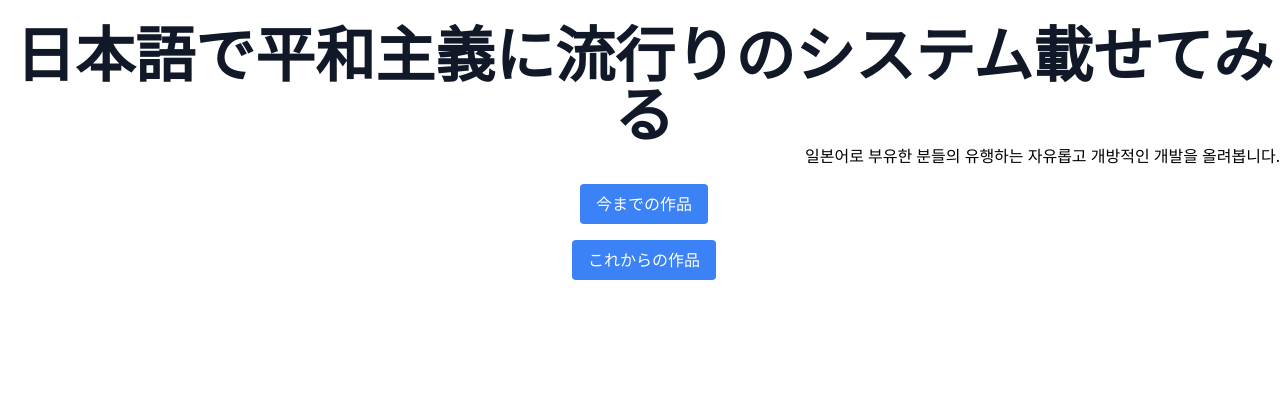
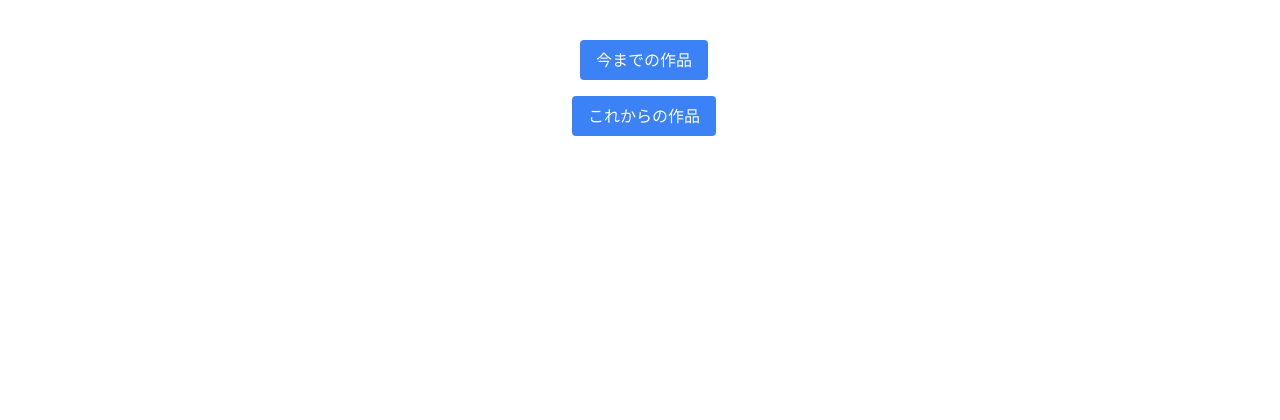
Before and after one commit to jpgits/tail-flask, a Flask app: page / in a window 1280 px wide. Shown: the part 90-510 px from the top of the page. Run offline with Flask 3, Linux system fonts and the light colour scheme; style sheets or scripts are compiled from the project's sources.

Commit message:
Update index.html

```diff
--- a/templates/index.html
+++ b/templates/index.html
@@ -4,8 +4,8 @@
 
 {% block content %}
 <div class="text-center">
-    <h1 class="text-6xl font-bold text-gray-900">日本語で平和主義に流行りのシステム載せてみる</h1>
-    <p class="text-right">일본어로 부유한 분들의 유행하는 자유롭고 개방적인 개발을 올려봅니다.</p>
+    <h1 class="text-6xl font-bold text-gray-900"></h1>
+    <p class="text-right"></p>
     <a href="{{ url_for('moves') }}" class="text-base text-white bg-blue-500 px-4 py-2 mt-4 inline-block rounded hover:bg-blue-700">
         今までの作品
     </a>
```
